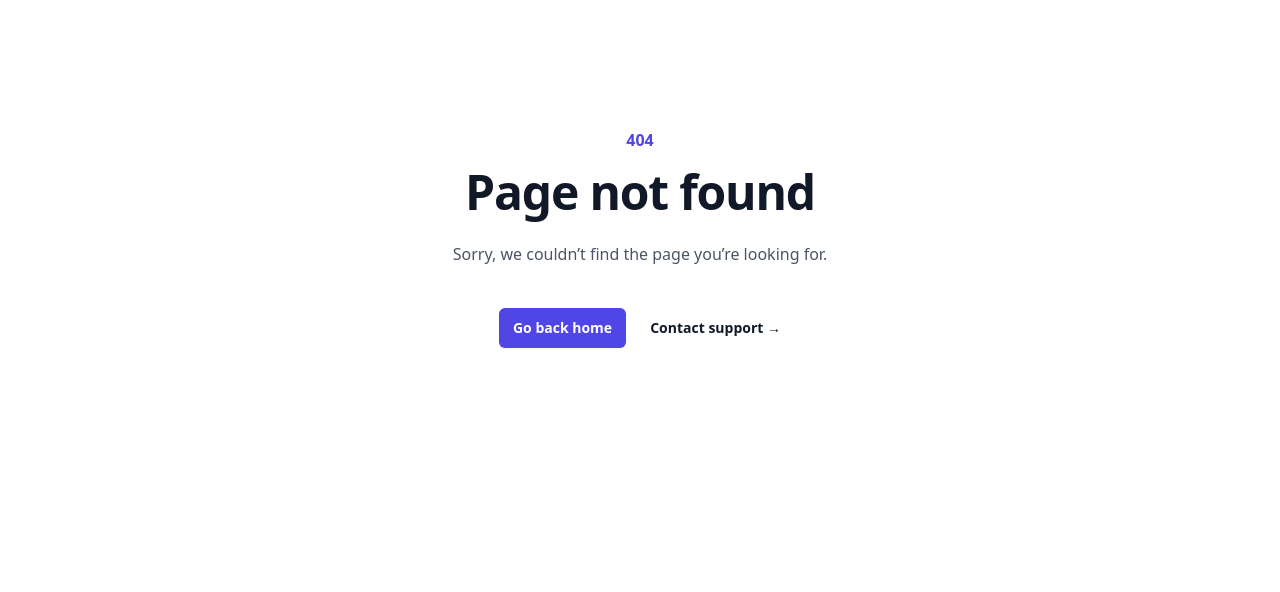
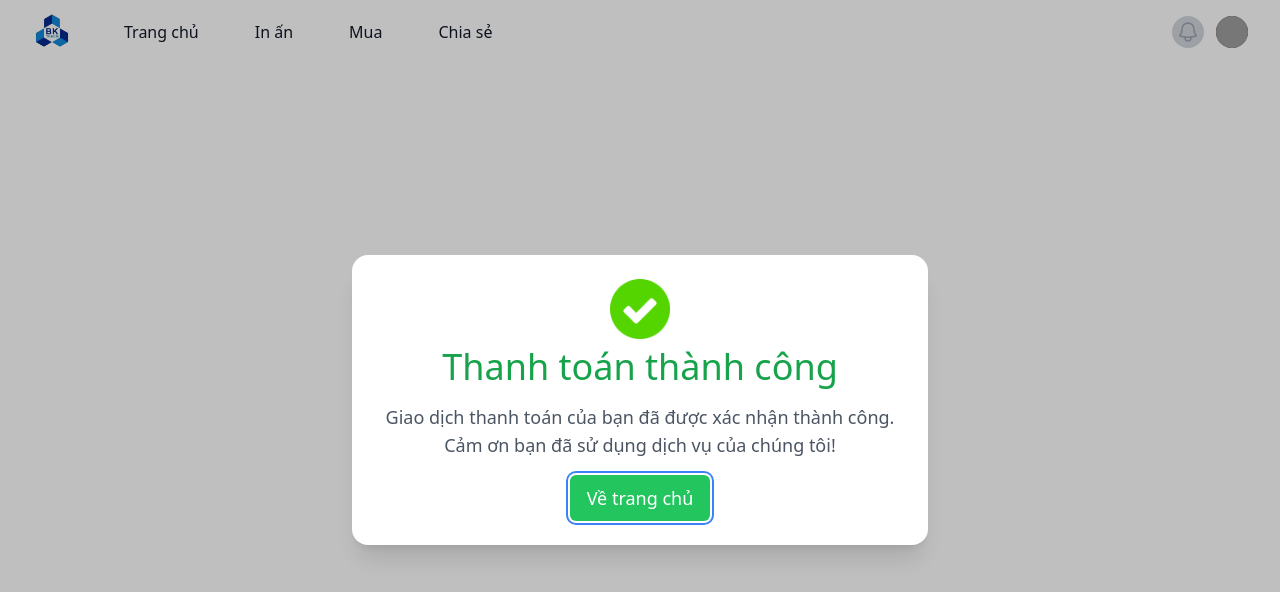
Before and after one commit to vanbuile/SSPS, a React (Create React App) app in the folder client/: page /buy/paymentcheck in a window 1280 px wide. Before the commit this address had no page. Shown: the top 592 px of the page. Built offline with nearby package versions, Linux system fonts and the light colour scheme; grey boxes are pictures that could not be loaded.

Commit message:
base be for buy page

```diff
--- a/client/src/App.js
+++ b/client/src/App.js
@@ -13,6 +13,7 @@
 import PrinterAdmin from "./pages/admin/printerAdmin";
 import PaperAdmin from "./pages/admin/paperAdmin";
 import RevenueStatistics from "./pages/admin/RevenueStatistics";
+import PaymentCheck from "./pages/buy/paymentcheck";
 
 export default function App() {
   return (
@@ -32,6 +33,7 @@
           <Route path="shared" element={<Shared />} />
           <Route path="detail" element={<Detail />} />
           <Route path="buy" element={<Buy />} />
+          <Route path="buy/paymentcheck" element={<PaymentCheck />} />
           <Route path="login" element={<Login />} />
         </Route>
         <Route path="*" element={<Error />} />
--- a/client/src/components/BuyForm.js
+++ b/client/src/components/BuyForm.js
@@ -31,7 +31,7 @@
   const navigate = useNavigate();
   const navigateToCheck = () => {
     setTimeout(() => {
-      navigate("/");
+      navigate("/buy/paymentcheck");
     }, 500);
   };
   const handleSubmit = (values) => {
--- a/client/src/pages/buy/paymentcheck.js
+++ b/client/src/pages/buy/paymentcheck.js
@@ -1,11 +1,80 @@
 import React from 'react';
+import { Fragment, useState } from "react";
+import { Dialog, Transition } from "@headlessui/react";
+import checkImage from "../../assets/images/check.png";
+function Paymentcheck(props) {
+    let [isOpen, setIsOpen] = useState(true);
+    function closeModal() {
+        setIsOpen(false);
 
-function paymentcheck(props) {
+      }
+
+      function openModal() {
+        setIsOpen(true);
+      }
     return (
-        <div>
-            Hello
-        </div>
+<Transition appear show={isOpen} as={Fragment}>
+        <Dialog as="div" className="relative z-10" onClose={closeModal}>
+          <Transition.Child
+            as={Fragment}
+            enter="ease-out duration-300"
+            enterFrom="opacity-0"
+            enterTo="opacity-100"
+            leave="ease-in duration-200"
+            leaveFrom="opacity-100"
+            leaveTo="opacity-0"
+          >
+            <div className="fixed inset-0 bg-black bg-opacity-25" />
+          </Transition.Child>
+
+          <div className="fixed inset-0 overflow-y-auto">
+            <div className="flex min-h-full items-center justify-center p-4 text-center">
+              <Transition.Child
+                as={Fragment}
+                enter="ease-out duration-300"
+                enterFrom="opacity-0 scale-95"
+                enterTo="opacity-100 scale-100"
+                leave="ease-in duration-200"
+                leaveFrom="opacity-100 scale-100"
+                leaveTo="opacity-0 scale-95"
+              >
+                <Dialog.Panel className="flex flex-col h-full max-h-96 w-full max-w-xl transform overflow-hidden rounded-2xl bg-white p-6 text-left align-middle shadow-xl transition-all items-center">
+                  <img
+                    src={checkImage}
+                    height={60}
+                    width={60}
+                    className=" mb-4"
+                  />
+                  <Dialog.Title
+                    as="h3"
+                    className="text-4xl font-medium leading-6 text-green-600 text-center mb-4"
+                  >
+                    Thanh toán thành công
+                  </Dialog.Title>
+                  <div className="mt-2">
+                    <p className="text-lg text-gray-600 text-center">
+                      Giao dịch thanh toán của bạn đã được xác nhận thành công.{" "}
+                      <br />
+                      Cảm ơn bạn đã sử dụng dịch vụ của chúng tôi!
+                    </p>
+                  </div>
+
+                  <div className="mt-4 justify-center">
+                    <button
+                      type="button"
+                      className="inline-flex justify-center rounded-md border border-transparent bg-green-500 px-4 py-2 text-lg font-medium text-white hover:bg-green-700 focus:outline-none focus-visible:ring-2 focus-visible:ring-blue-500 focus-visible:ring-offset-2"
+                      onClick={closeModal}
+                    >
+                      Về trang chủ
+                    </button>
+                  </div>
+                </Dialog.Panel>
+              </Transition.Child>
+            </div>
+          </div>
+        </Dialog>
+      </Transition>
     );
 }
 
-export default paymentcheck;
+export default Paymentcheck;
```
Also changed, not shown: 2 other files (tests, documents, lock files or other folders).
